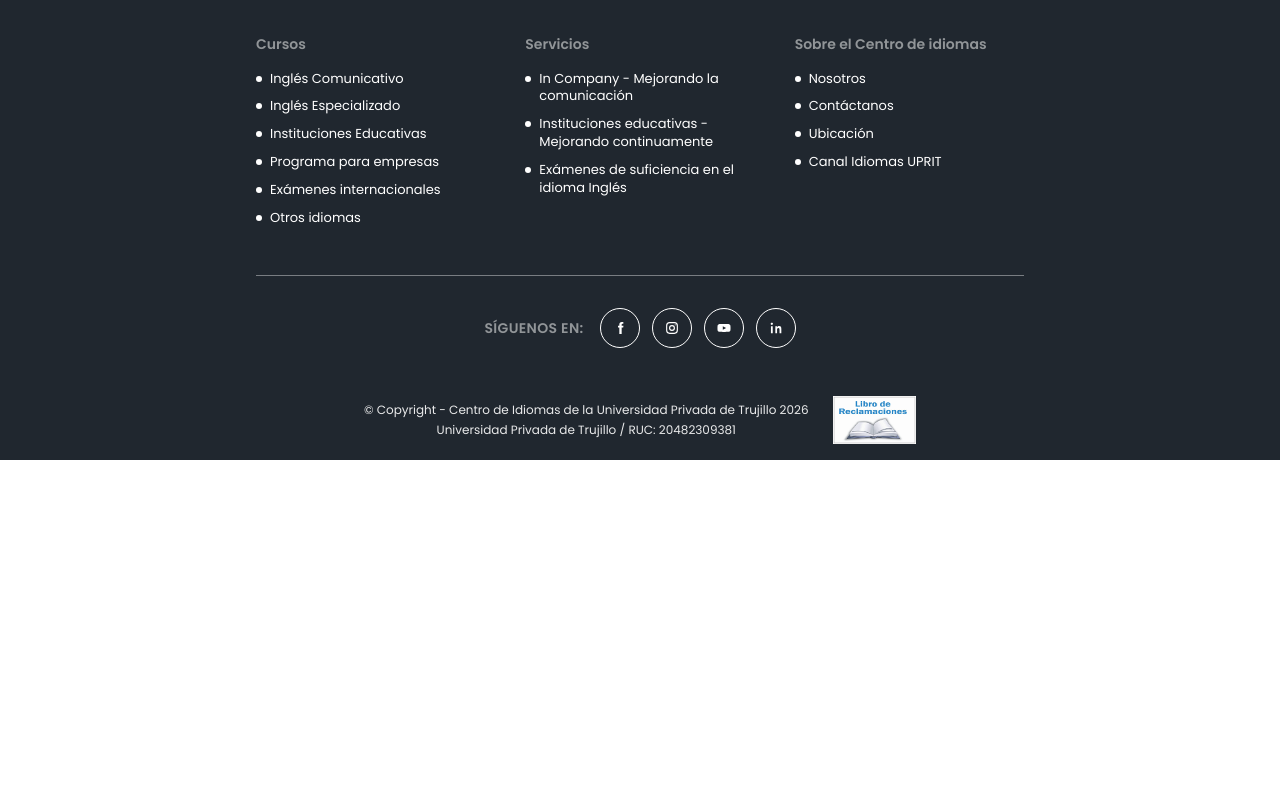
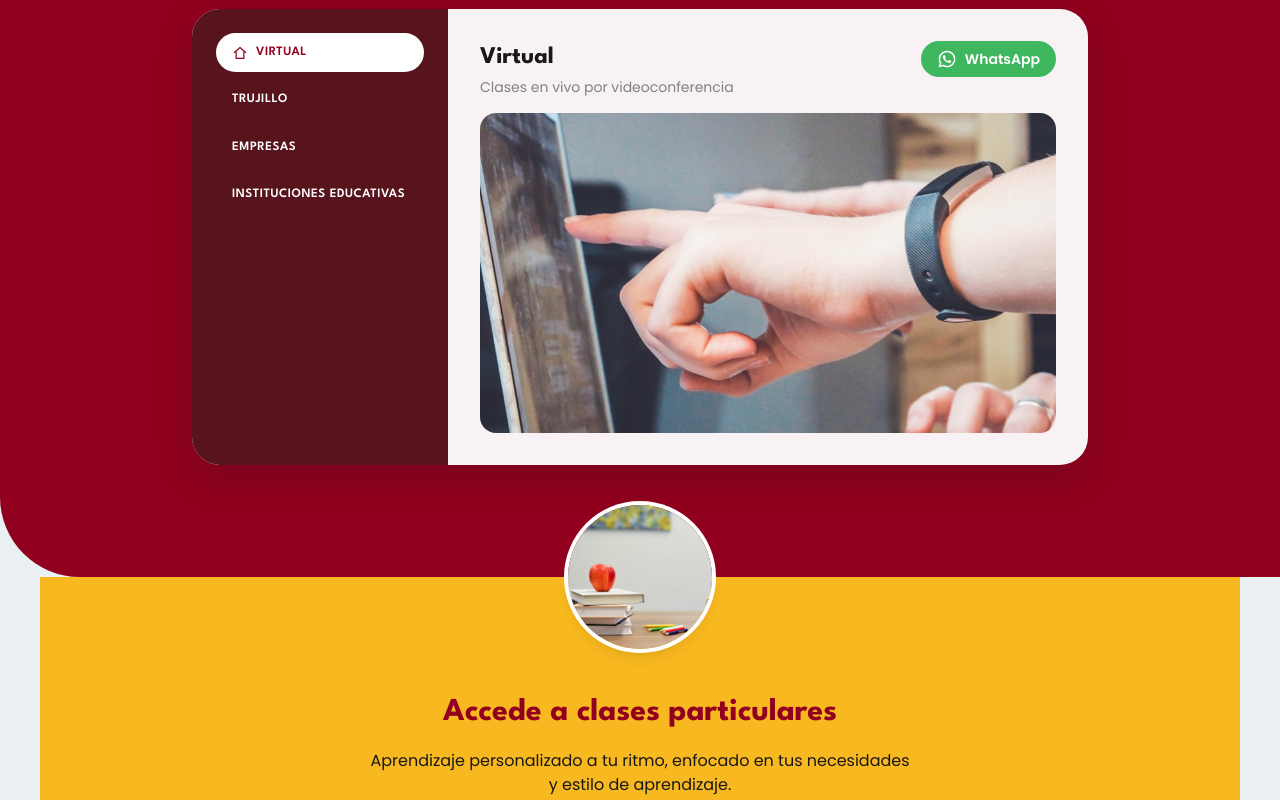
Before and after one commit to jhon-livias/uprit-languages, a React (Vite) app in the folder frontend/: page / in a window 1280 px wide. Shown: the part 2720-3520 px from the top of the page. Before the commit the page ends 3180 px from the top, so only its background shows below. Built offline with nearby package versions, Linux system fonts and the light colour scheme.

Commit message:
Descubre nuestras sedes

```diff
--- /dev/null
+++ b/frontend/src/features/home/components/Campuses/CampusPanel.tsx
@@ -0,0 +1,38 @@
+import { WhatsAppIcon } from "./icons"
+import type { Campus } from "./items"
+
+type CampusPanelProps = {
+  campus: Campus
+}
+
+export const CampusPanel = ({ campus }: CampusPanelProps) => {
+  return (
+    <div
+      role="tabpanel"
+      id={`sede-panel-${campus.id}`}
+      aria-labelledby={`sede-tab-${campus.id}`}
+      className="flex min-w-0 flex-1 flex-col gap-4 p-5 md:p-8"
+    >
+      <div className="flex flex-wrap items-start justify-between gap-3">
+        <div>
+          <h3 className="font-heading text-xl font-bold text-heading md:text-2xl">{campus.name}</h3>
+          <p className="mt-1 text-sm text-body">{campus.subtitle}</p>
+        </div>
+        <a
+          href={campus.whatsappHref}
+          target="_blank"
+          rel="noreferrer"
+          className="inline-flex items-center gap-2 rounded-full bg-success px-4 py-2 text-sm font-semibold text-white transition-opacity duration-200 hover:opacity-90 focus-visible:outline-2 focus-visible:outline-offset-2 focus-visible:outline-cta"
+        >
+          <WhatsAppIcon className="size-5" />
+          WhatsApp
+        </a>
+      </div>
+      <img
+        src={campus.image}
+        alt={campus.imageAlt}
+        className="h-[220px] w-full rounded-2xl object-cover object-center md:h-[280px] lg:h-[320px]"
+      />
+    </div>
+  )
+}
--- /dev/null
+++ b/frontend/src/features/home/components/Campuses/CampusTabs.tsx
@@ -0,0 +1,77 @@
+import clsx from "clsx"
+import { HomePinIcon } from "./icons"
+import type { Campus } from "./items"
+import type { KeyboardEvent } from "react"
+
+type CampusTabsProps = {
+  campuses: Campus[]
+  selectedId: string
+  labelledBy: string
+  onSelect: (id: string) => void
+}
+
+export const CampusTabs = ({ campuses, selectedId, labelledBy, onSelect }: CampusTabsProps) => {
+  const handleKeyDown = (event: KeyboardEvent<HTMLDivElement>) => {
+    const currentIndex = campuses.findIndex((campus) => campus.id === selectedId)
+
+    if (currentIndex < 0) {
+      return
+    }
+
+    const lastIndex = campuses.length - 1
+    let nextIndex = currentIndex
+
+    if (event.key === "ArrowDown" || event.key === "ArrowRight") {
+      nextIndex = currentIndex === lastIndex ? 0 : currentIndex + 1
+    } else if (event.key === "ArrowUp" || event.key === "ArrowLeft") {
+      nextIndex = currentIndex === 0 ? lastIndex : currentIndex - 1
+    } else {
+      return
+    }
+
+    const nextCampus = campuses[nextIndex]
+
+    if (!nextCampus) {
+      return
+    }
+
+    event.preventDefault()
+    onSelect(nextCampus.id)
+    document.getElementById(`sede-tab-${nextCampus.id}`)?.focus()
+  }
+
+  return (
+    <div
+      role="tablist"
+      aria-labelledby={labelledBy}
+      onKeyDown={handleKeyDown}
+      className="flex gap-2 overflow-x-auto p-4 md:w-64 md:flex-col md:overflow-visible md:p-6"
+    >
+      {campuses.map((campus) => {
+        const isSelected = campus.id === selectedId
+
+        return (
+          <button
+            key={campus.id}
+            type="button"
+            role="tab"
+            id={`sede-tab-${campus.id}`}
+            aria-selected={isSelected}
+            aria-controls={`sede-panel-${campus.id}`}
+            tabIndex={isSelected ? 0 : -1}
+            onClick={() => onSelect(campus.id)}
+            className={clsx(
+              "flex shrink-0 items-center gap-2 rounded-full px-4 py-2.5 text-left font-heading text-[0.8rem] font-semibold tracking-[0.04em] uppercase transition-colors duration-200 focus-visible:outline-2 focus-visible:outline-offset-2 focus-visible:outline-cta",
+              isSelected
+                ? "bg-white text-primary"
+                : "text-white hover:bg-white/10",
+            )}
+          >
+            {isSelected && <HomePinIcon className="size-4 shrink-0" />}
+            <span>{campus.name}</span>
+          </button>
+        )
+      })}
+    </div>
+  )
+}
--- /dev/null
+++ b/frontend/src/features/home/components/Campuses/Campuses.tsx
@@ -0,0 +1,40 @@
+import { useId, useState } from "react"
+import { CampusPanel } from "./CampusPanel"
+import { CampusTabs } from "./CampusTabs"
+import { campuses } from "./items"
+
+export const Campuses = () => {
+  const headingId = useId()
+  const firstCampus = campuses[0]
+  const [selectedId, setSelectedId] = useState(firstCampus?.id ?? "")
+  const selectedCampus = campuses.find((campus) => campus.id === selectedId) ?? firstCampus
+
+  if (!selectedCampus) {
+    return null
+  }
+
+  return (
+    <section aria-labelledby={headingId} className="bg-primary pb-28 pt-12 rounded-tr-[80px] rounded-bl-[80px] md:pt-16">
+      <div className="mx-auto w-[90%] max-w-[1440px] lg:w-[70%]">
+        <h2
+          id={headingId}
+          className="mb-8 text-center font-heading text-[1.75rem] font-bold text-cta md:mb-10 md:text-[2.15rem]"
+        >
+          Descubre nuestras sedes
+        </h2>
+
+        <div className="overflow-hidden rounded-[1.75rem] bg-white/95 shadow-[0_12px_40px_rgba(17,24,34,0.18)] md:flex">
+          <div className="bg-primary-darker md:shrink-0">
+            <CampusTabs
+              campuses={campuses}
+              selectedId={selectedCampus.id}
+              labelledBy={headingId}
+              onSelect={setSelectedId}
+            />
+          </div>
+          <CampusPanel campus={selectedCampus} />
+        </div>
+      </div>
+    </section>
+  )
+}
--- /dev/null
+++ b/frontend/src/features/home/components/Campuses/PrivateClassesCta.tsx
@@ -0,0 +1,30 @@
+import particularesCtaPhoto from "../../../../assets/campuses/particulares-cta.jpg"
+
+export const PrivateClassesCta = () => {
+  return (
+    <section aria-labelledby="particulares-heading" className="relative mx-auto max-w-[75rem] bg-cta pb-12 pt-24 md:rounded-b-[3rem] md:pb-16 md:pt-28">
+      <img
+        src={particularesCtaPhoto}
+        alt=""
+        className="absolute top-0 left-1/2 h-28 w-28 -translate-x-1/2 -translate-y-1/2 rounded-full object-cover object-center shadow-lg ring-4 ring-white md:h-36 md:w-36"
+      />
+      <div className="mx-auto w-[90%] max-w-xl px-4 text-center">
+        <h2
+          id="particulares-heading"
+          className="font-heading text-[1.6rem] font-bold text-primary md:text-[2rem]"
+        >
+          Accede a clases particulares
+        </h2>
+        <p className="mt-3 text-sm text-cta-fg md:text-base">
+          Aprendizaje personalizado a tu ritmo, enfocado en tus necesidades y estilo de aprendizaje.
+        </p>
+        <a
+          href="/contacto"
+          className="mt-6 inline-flex h-11 items-center justify-center rounded-full bg-primary px-8 font-heading text-sm font-bold tracking-[0.06em] text-white uppercase transition-colors duration-200 hover:bg-primary-dark focus-visible:outline-2 focus-visible:outline-offset-2 focus-visible:outline-white"
+        >
+          Contáctanos
+        </a>
+      </div>
+    </section>
+  )
+}
--- /dev/null
+++ b/frontend/src/features/home/components/Campuses/icons.tsx
@@ -0,0 +1,20 @@
+type IconProps = {
+  className?: string
+}
+
+export const HomePinIcon = ({ className }: IconProps) => {
+  return (
+    <svg viewBox="0 0 24 24" className={className} aria-hidden="true" fill="none" stroke="currentColor" strokeWidth="1.8" strokeLinecap="round" strokeLinejoin="round">
+      <path d="M3.6 11.2 12 3.8l8.4 7.4" />
+      <path d="M6.2 10.4V20h11.6v-9.6" />
+    </svg>
+  )
+}
+
+export const WhatsAppIcon = ({ className }: IconProps) => {
+  return (
+    <svg viewBox="0 0 24 24" className={className} aria-hidden="true" fill="currentColor">
+      <path d="M19.05 4.91A9.82 9.82 0 0 0 12.04 2C6.5 2 2 6.48 2 12.05c0 1.77.46 3.5 1.34 5.02L2 22l5.07-1.33A10 10 0 0 0 12.04 22C17.56 22 22 17.52 22 11.98a9.9 9.9 0 0 0-2.95-7.07ZM12.04 20.15a8.2 8.2 0 0 1-4.18-1.15l-.3-.18-3.01.79.8-2.93-.2-.3a8.18 8.18 0 0 1-1.26-4.38c0-4.54 3.7-8.23 8.25-8.23 2.2 0 4.27.86 5.82 2.42a8.18 8.18 0 0 1 2.42 5.83c0 4.54-3.7 8.23-8.24 8.23Zm4.52-6.16c-.25-.12-1.47-.72-1.7-.81-.23-.08-.39-.12-.56.12-.17.25-.64.8-.79.97-.15.17-.29.19-.54.06-.25-.12-1.05-.39-2-1.23-.74-.66-1.23-1.47-1.38-1.72-.14-.25-.02-.38.11-.5.11-.11.25-.29.37-.43.12-.15.17-.25.25-.41.08-.17.04-.31-.02-.43-.06-.12-.56-1.34-.76-1.84-.2-.48-.4-.42-.56-.42h-.48c-.17 0-.43.06-.66.31-.23.25-.87.85-.87 2.07 0 1.22.89 2.4 1.01 2.56.12.17 1.75 2.67 4.24 3.74.59.26 1.05.41 1.41.52.59.19 1.13.16 1.56.1.48-.07 1.47-.6 1.68-1.18.21-.58.21-1.07.14-1.18-.06-.10-.23-.17-.48-.29Z" />
+    </svg>
+  )
+}
--- /dev/null
+++ b/frontend/src/features/home/components/Campuses/index.ts
@@ -0,0 +1,3 @@
+export { Campuses } from "./Campuses"
+export { PrivateClassesCta } from "./PrivateClassesCta"
+export { campuses } from "./items"
--- /dev/null
+++ b/frontend/src/features/home/components/Campuses/items.ts
@@ -0,0 +1,48 @@
+import empresasPhoto from "../../../../assets/programs/empresas.jpg"
+import institucionesPhoto from "../../../../assets/programs/instituciones.jpg"
+import trujilloPhoto from "../../../../assets/banner/office.jpg"
+import virtualPhoto from "../../../../assets/learning/virtual.jpg"
+
+export type Campus = {
+  id: string
+  name: string
+  subtitle: string
+  image: string
+  imageAlt: string
+  whatsappHref: string
+}
+
+export const campuses: Campus[] = [
+  {
+    id: "virtual",
+    name: "Virtual",
+    subtitle: "Clases en vivo por videoconferencia",
+    image: virtualPhoto,
+    imageAlt: "Estudiante en una clase virtual por videoconferencia",
+    whatsappHref: "https://wa.me/?text=Hola%2C%20quiero%20informaci%C3%B3n%20sobre%20clases%20virtuales%20UPRIT%20Idiomas",
+  },
+  {
+    id: "trujillo",
+    name: "Trujillo",
+    subtitle: "Sede principal del centro de idiomas",
+    image: trujilloPhoto,
+    imageAlt: "Campus de UPRIT en Trujillo",
+    whatsappHref: "https://wa.me/?text=Hola%2C%20quiero%20informaci%C3%B3n%20sobre%20la%20sede%20Trujillo%20UPRIT%20Idiomas",
+  },
+  {
+    id: "empresas",
+    name: "Empresas",
+    subtitle: "Programas in company en tu organización",
+    image: empresasPhoto,
+    imageAlt: "Programa de idiomas para empresas",
+    whatsappHref: "https://wa.me/?text=Hola%2C%20quiero%20informaci%C3%B3n%20sobre%20programas%20para%20empresas%20UPRIT%20Idiomas",
+  },
+  {
+    id: "instituciones",
+    name: "Instituciones educativas",
+    subtitle: "Convenios y programas para colegios",
+    image: institucionesPhoto,
+    imageAlt: "Programa de idiomas para instituciones educativas",
+    whatsappHref: "https://wa.me/?text=Hola%2C%20quiero%20informaci%C3%B3n%20sobre%20instituciones%20educativas%20UPRIT%20Idiomas",
+  },
+]
--- a/frontend/src/features/home/index.ts
+++ b/frontend/src/features/home/index.ts
@@ -4,3 +4,4 @@
 export { ScheduleSearch } from "./components/ScheduleSearch"
 export { LearningModes } from "./components/LearningModes"
 export { Testimonials } from "./components/Testimonials"
+export { Campuses, PrivateClassesCta } from "./components/Campuses"
--- a/frontend/src/features/home/pages/HomePage.tsx
+++ b/frontend/src/features/home/pages/HomePage.tsx
@@ -1,3 +1,4 @@
+import { Campuses, PrivateClassesCta } from "../components/Campuses"
 import { HeroBanner } from "../components/HeroBanner"
 import { LearningModes } from "../components/LearningModes"
 import { ProgramsCarousel } from "../components/ProgramsCarousel"
@@ -12,6 +13,8 @@
       <ScheduleSearch />
       <LearningModes />
       <Testimonials />
+      <Campuses />
+      <PrivateClassesCta />
     </>
   )
 }
```
Also changed, not shown: frontend/src/assets/campuses/particulares-cta.jpg (added).
